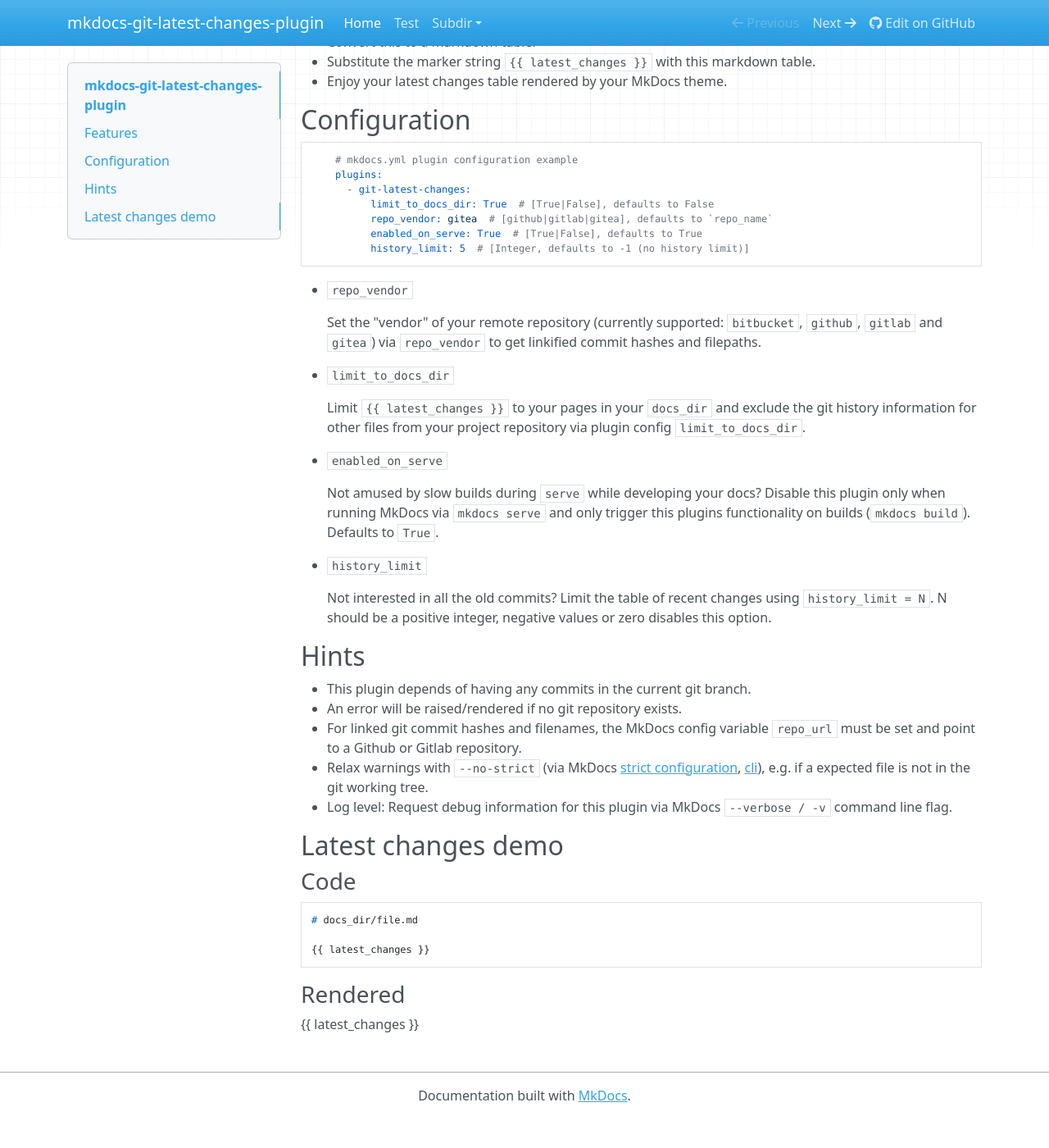
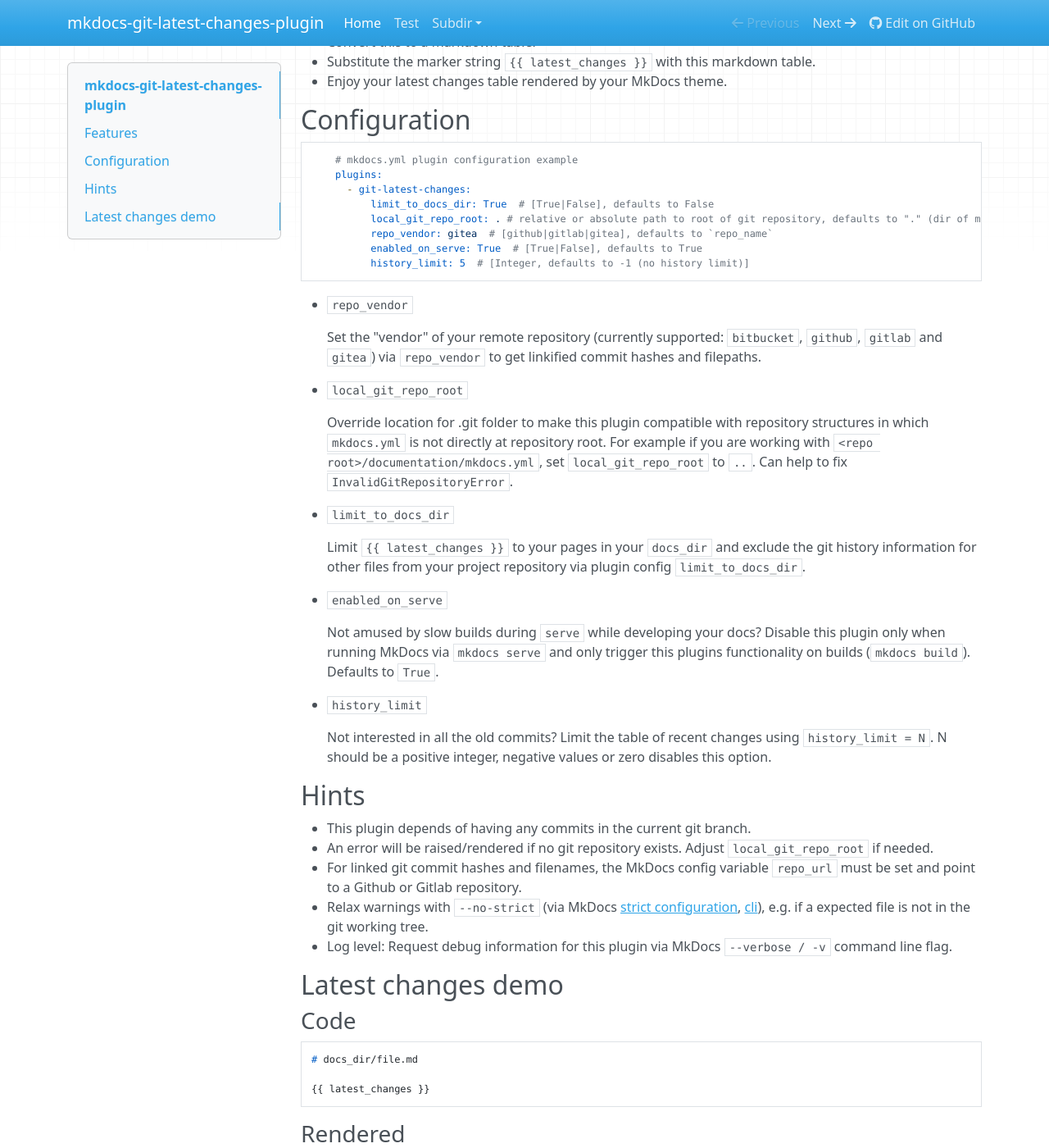
Before and after one commit to tombreit/mkdocs-git-latest-changes-plugin, an MkDocs documentation site: the page built from docs/index.md, in a window 1280 px wide and 1400 px high, scrolled down 342 px. Shown: the whole window at 82% size. Built offline with MkDocs 1.6.1, drawn with Linux system fonts in a browser that asks for light colours; nearby versions of some CDN libraries; before the commit the page ends 1706 px from its top, so only the background shows below that.

Commit message:
Feat: allow configuration of .git folder / repository root

```diff
--- a/docs/index.md
+++ b/docs/index.md
@@ -27,6 +27,7 @@
     plugins:
       - git-latest-changes:
           limit_to_docs_dir: True  # [True|False], defaults to False
+          local_git_repo_root: . # relative or absolute path to root of git repository, defaults to "." (dir of mkdocs.yml)
           repo_vendor: gitea  # [github|gitlab|gitea], defaults to `repo_name`
           enabled_on_serve: True  # [True|False], defaults to True
           history_limit: 5  # [Integer, defaults to -1 (no history limit)]
@@ -35,6 +36,10 @@
 - `repo_vendor`
 
     Set the "vendor" of your remote repository (currently supported: `bitbucket`, `github`, `gitlab` and `gitea`) via `repo_vendor` to get linkified commit hashes and filepaths.
+
+- `local_git_repo_root`
+
+    Override location for .git folder to make this plugin compatible with repository structures in which `mkdocs.yml` is not directly at repository root. For example if you are working with `<repo root>/documentation/mkdocs.yml`, set `local_git_repo_root` to `..`. Can help to fix `InvalidGitRepositoryError`.
 
 - `limit_to_docs_dir`
 
@@ -52,7 +57,7 @@
 ## Hints
 
 - This plugin depends of having any commits in the current git branch.
-- An error will be raised/rendered if no git repository exists.
+- An error will be raised/rendered if no git repository exists. Adjust `local_git_repo_root` if needed.
 - For linked git commit hashes and filenames, the MkDocs config variable `repo_url` must be set and point to a Github or Gitlab repository.
 - Relax warnings with `--no-strict` (via MkDocs [strict configuration](https://www.mkdocs.org/user-guide/configuration/#strict), [cli](https://www.mkdocs.org/user-guide/cli/)), e.g. if a expected file is not in the git working tree.
 - Log level: Request debug information for this plugin via MkDocs `--verbose / -v` command line flag.
--- a/mkdocs.yml
+++ b/mkdocs.yml
@@ -8,6 +8,7 @@
 plugins:
   - git-latest-changes:
       limit_to_docs_dir: False
+      local_git_repo_root: .
       repo_vendor: github
       enabled_on_serve: True
       history_limit: -1
```
Also changed, not shown: 1 other file.
